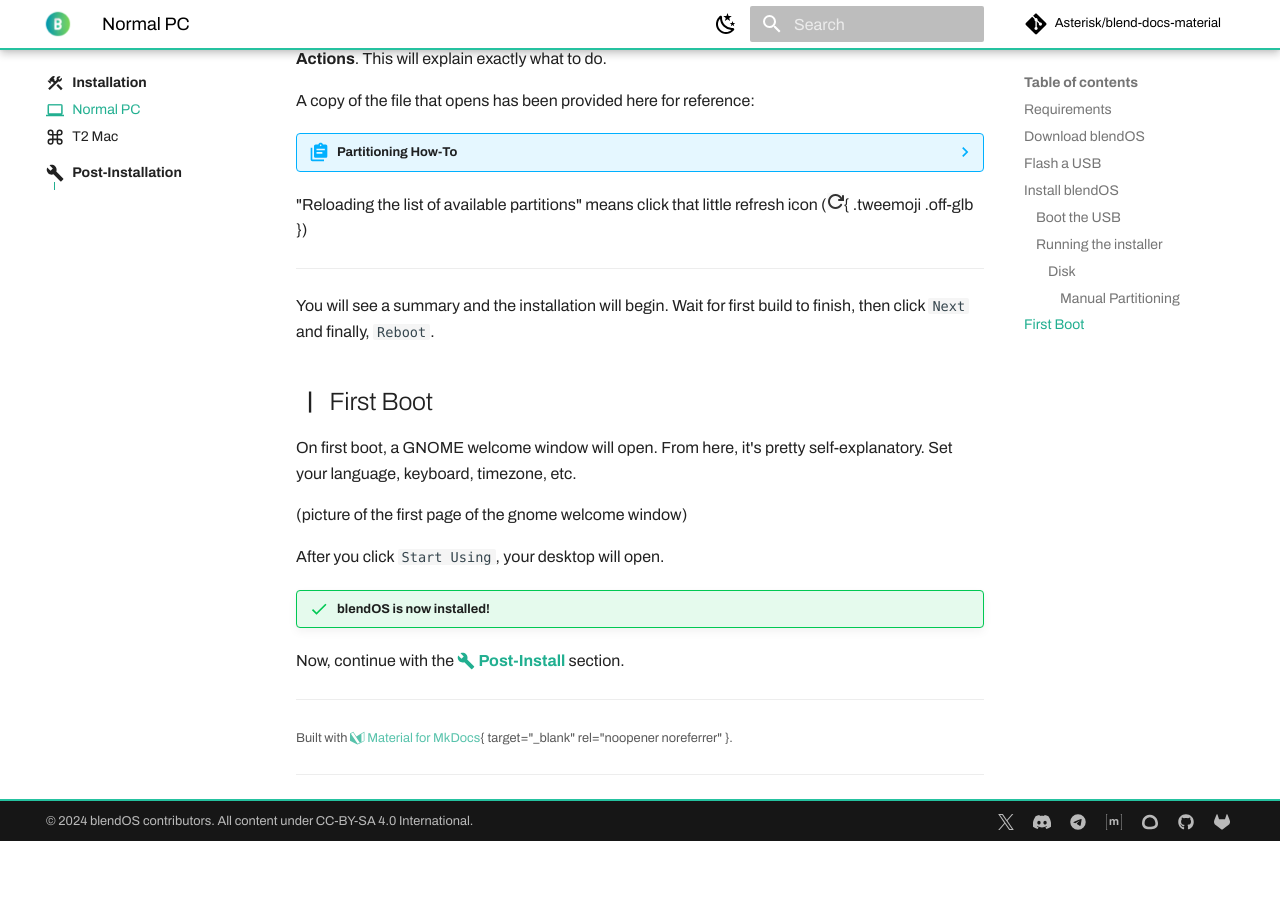
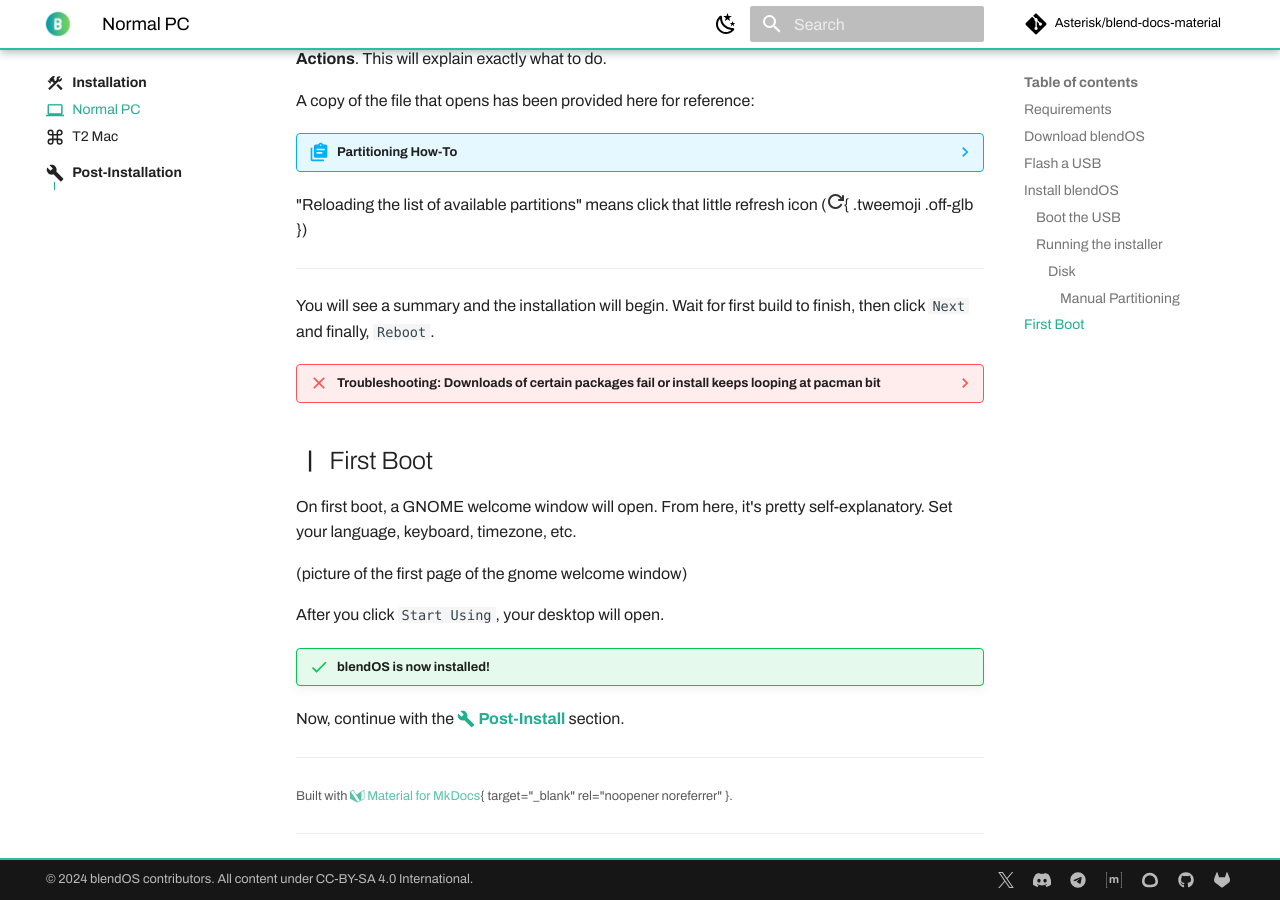
Before and after one commit to blend-os/website, an MkDocs documentation site: the page built from docs/install/normal-pc.md, in a window 1280 px wide and 900 px high, scrolled down 5063 px. Built offline with MkDocs 1.6.1 and Material for MkDocs 9.7.7, drawn with Linux system fonts in a browser that asks for light colours; emoji names are drawn with the system emoji font; some web fonts are replaced; plug-ins that fetch from the network failed and are left out; before the commit the page ends 5904 px from its top, so only the background shows below that; some of the changed lines change nothing that is shown.

Commit message:
add first troubleshooting bit

```diff
--- a/docs/install/normal-pc.md
+++ b/docs/install/normal-pc.md
@@ -262,6 +262,19 @@
 
 You will see a summary and the installation will begin. Wait for first build to finish, then click `Next` and finally, `Reboot`.
 
+??? failure "Troubleshooting: Downloads of certain packages fail or install keeps looping at pacman bit"
+    This is probably due to the fact that our repo is down :pensive: Double check that it is up via our [status page](https://status.asterisk.lol/status/blendos){ target="_blank" rel="noopener noreferrer" }.
+
+    If it is down, open a terminal in the live CD (:material-apps-box: > Utilities > Console) and type `sudo nano /system.yaml`.
+    ??? abstract "Nano controls"
+        Arrow keys to move, everything else is the same as any other text editor. ++ctrl+o++ to save, ++ctrl+x++ to save and quit.
+    Change `repo` to one of our **backup repos**:
+
+    - `https://kc1.mirrors.199693.xyz/blend/`
+    - `https://blend.asterisk.lol/mirror`
+
+    Then hit ++ctrl+x++ to save. Try the install again.
+
 ## :material-power-on: First Boot
 
 On first boot, a GNOME welcome window will open. From here, it's pretty self-explanatory. Set your language, keyboard, timezone, etc.
```
